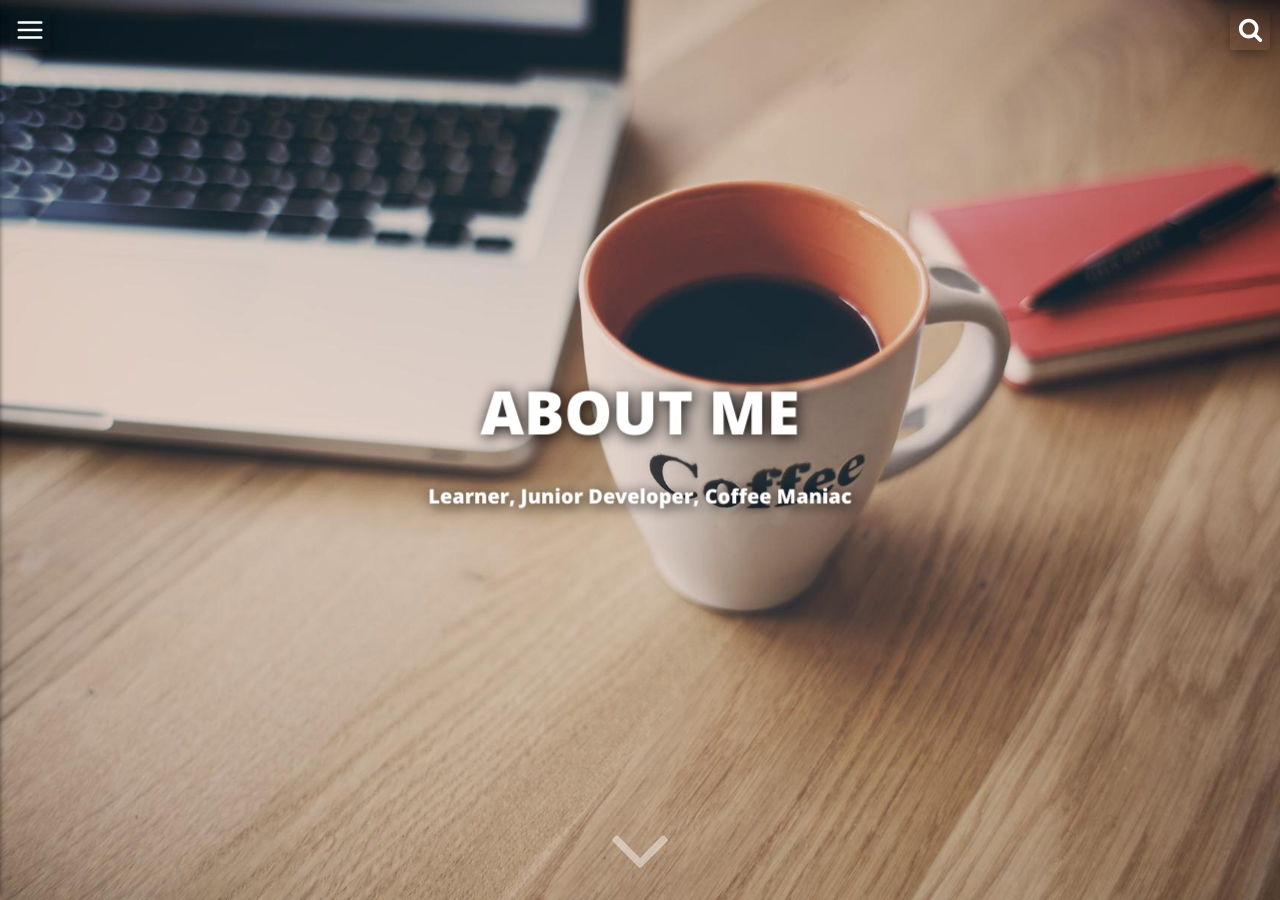
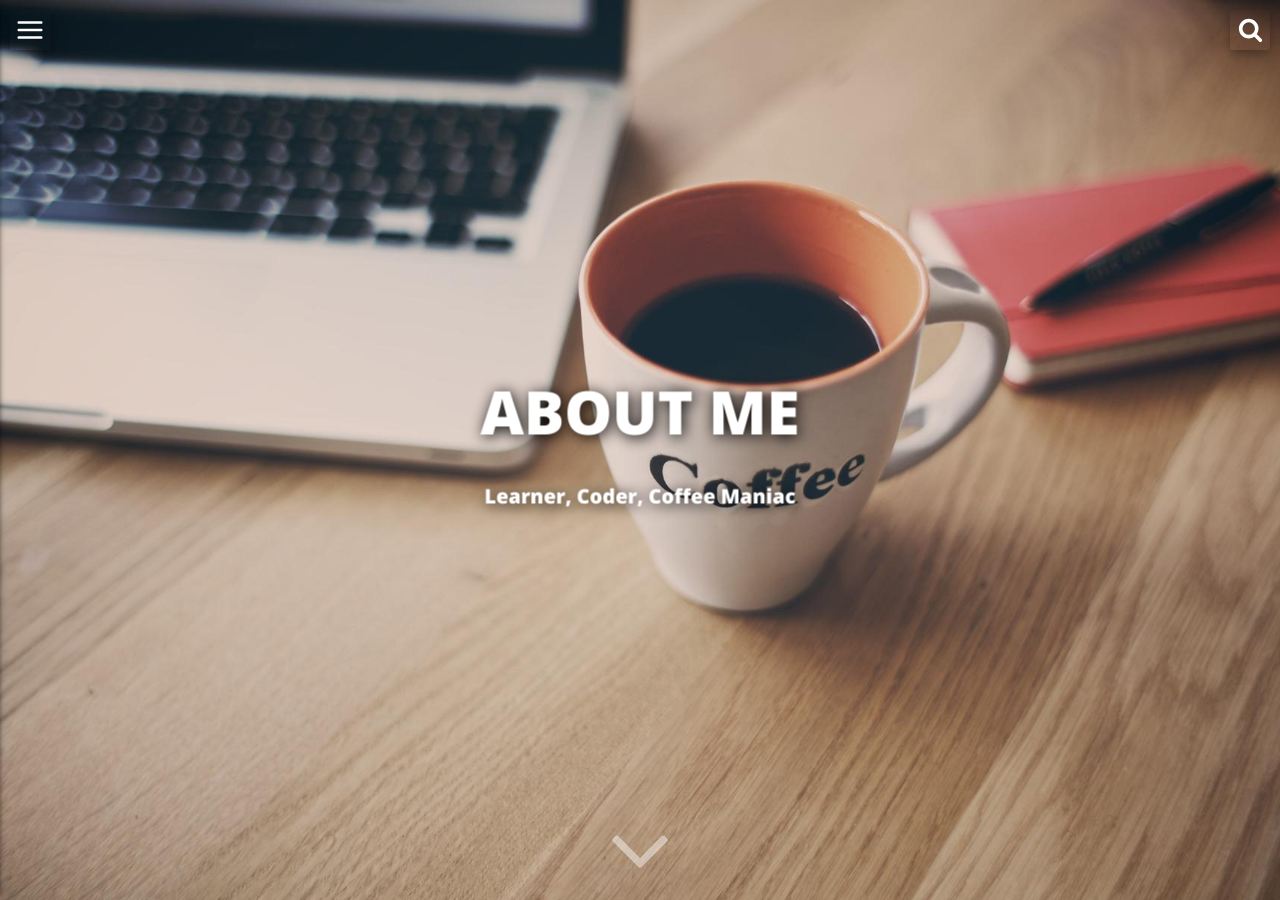
Before and after one commit to sgnzst/sgnzst.github.io, a Jekyll site: the page built from about.html, in a window 1280 px wide and 900 px high. Built offline with Jekyll 4.4.1, drawn with Linux system fonts in a browser that asks for light colours.

Commit message:
modified author desc

```diff
--- a/_config.yml
+++ b/_config.yml
@@ -6,7 +6,7 @@ url: "https://sutanlab.js.org" # the base hostname & protocol for your site
 
 # User settings
 username: Sutan Nst.
-user_description: Learner, Junior Developer, Coffee Maniac
+user_description: Learner, Coder, Coffee Maniac
 user_title: sgnzst
 email: sutan.gnst@gmail.com
 github_username:  sgnzst
--- a/about.html
+++ b/about.html
@@ -3,7 +3,7 @@ layout: minimal
 title: "About Me"
 background: /assets/img/desk2.jpg
 permalink: /about/index.html
-description: "Learner, Junior Developer, Coffee Maniac"
+description: "Learner, Coder, Coffee Maniac"
 ---
 
 <img itemprop="image" class="img-rounded" src="/assets/img/sutan.jpg" alt="Sutan Nst">
```
